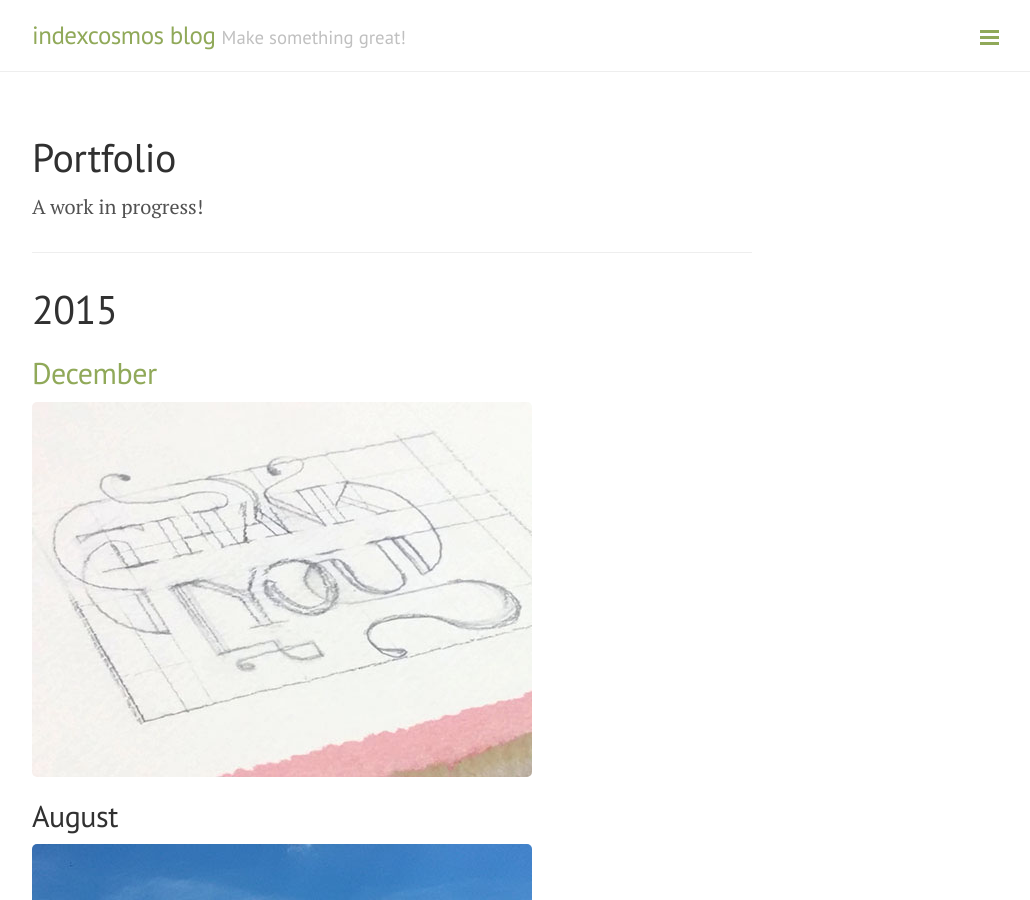
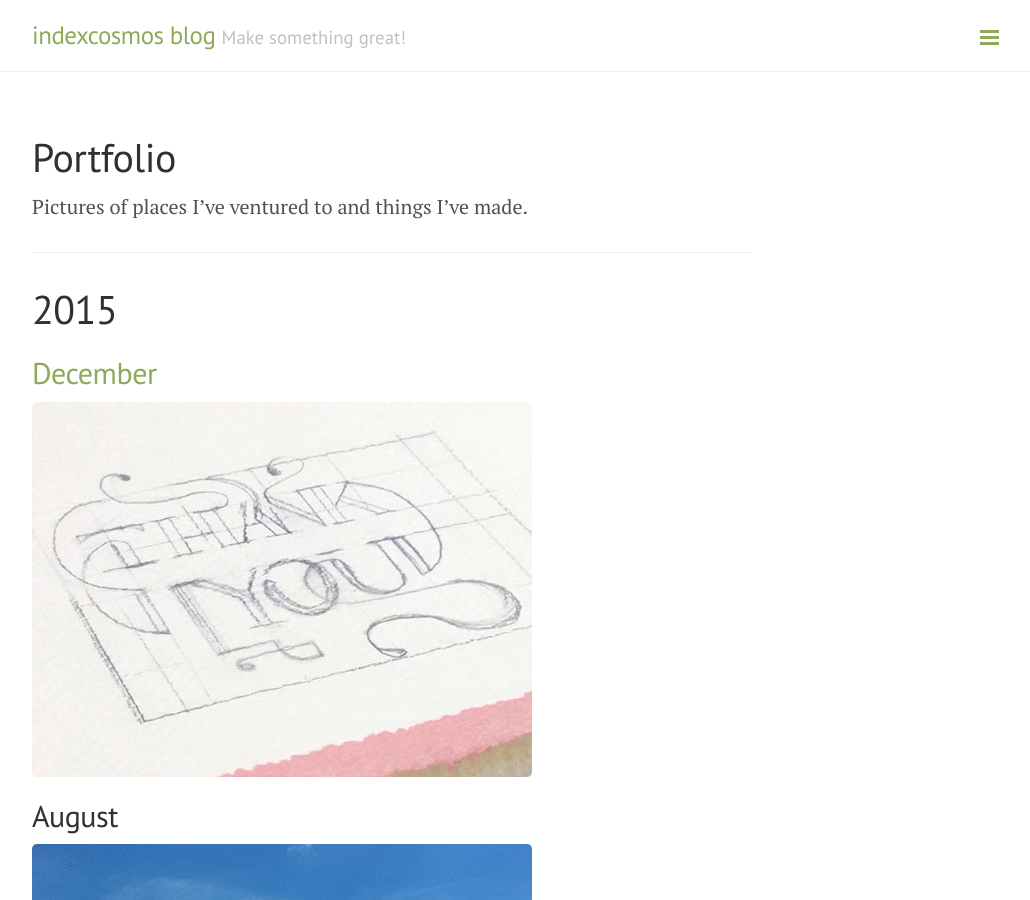
Before and after one commit to indexcosmos/indexcosmos.github.io, a Jekyll site: the page built from portfolio.md, in a window 1280 px wide and 900 px high. Shown: the whole window, without its empty margins (248-1278 px from the left). Built offline with Jekyll 4.4.1, drawn with Linux system fonts in a browser that asks for light colours; Markdown is read by kramdown in place of the engine named in the settings.

Commit message:
update file

```diff
--- a/portfolio.md
+++ b/portfolio.md
@@ -3,7 +3,7 @@ layout: page
 title: Portfolio
 ---
 
-A work in progress!
+Pictures of places I've ventured to and things I've made.
 
 ***
 
```
